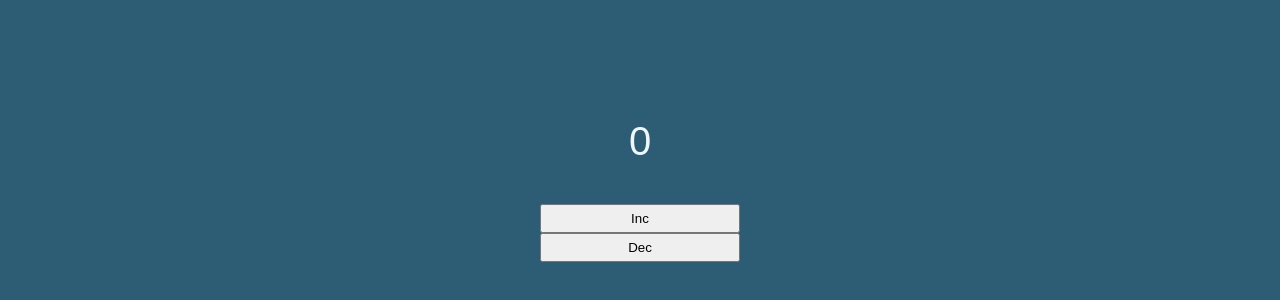
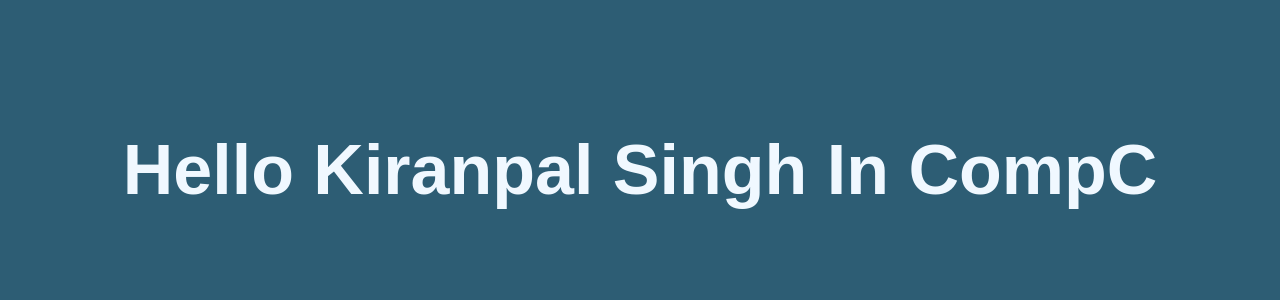
Before and after one commit to kiranpalsingh1806/My-Web-Development, a React (Create React App) app in the folder tt-hooks-tutorial/: page / in a window 1280 px wide. Shown: the part 230-530 px from the top of the page. Built offline with nearby package versions, Linux system fonts and the light colour scheme; the HTML template or start-up script is replaced by a standard one.

Commit message:
Add Props Drilling and useContext

```diff
--- a/tt-hooks-tutorial/src/App.js
+++ b/tt-hooks-tutorial/src/App.js
@@ -1,10 +1,11 @@
 import React, {useState} from 'react';
 import './App.css';
-import Usereducer from './components/useReducer/UseReducer';
+import ComA from './components/UseContext/ComA';
 
 const App = () => {
   return (
-    <Usereducer />
+    <ComA />
   );
 }
+
 export default App;
--- /dev/null
+++ b/tt-hooks-tutorial/src/components/UseContext/ComA.js
@@ -0,0 +1,15 @@
+import React, { createContext } from 'react';
+import ComB from './ComB';
+
+const BioData = createContext();
+
+const ComA = () => {
+    return (
+        <BioData.Provider value={"Kiranpal Singh"}>
+            <ComB/>
+        </BioData.Provider>
+    )
+}
+
+export default ComA;
+export {BioData};
--- /dev/null
+++ b/tt-hooks-tutorial/src/components/UseContext/ComB.js
@@ -0,0 +1,8 @@
+import React from 'react';
+import ComC from './ComC';
+
+const ComB = () => {
+    return <ComC/>
+}
+
+export default ComB;
--- /dev/null
+++ b/tt-hooks-tutorial/src/components/UseContext/ComC.js
@@ -0,0 +1,9 @@
+import React, {useContext} from 'react';
+import { BioData } from './ComA';
+
+const ComC = ({name}) => {
+    const myName = useContext(BioData);
+    return <h1> Hello {myName} in CompC</h1>
+}
+
+export default ComC;
```
